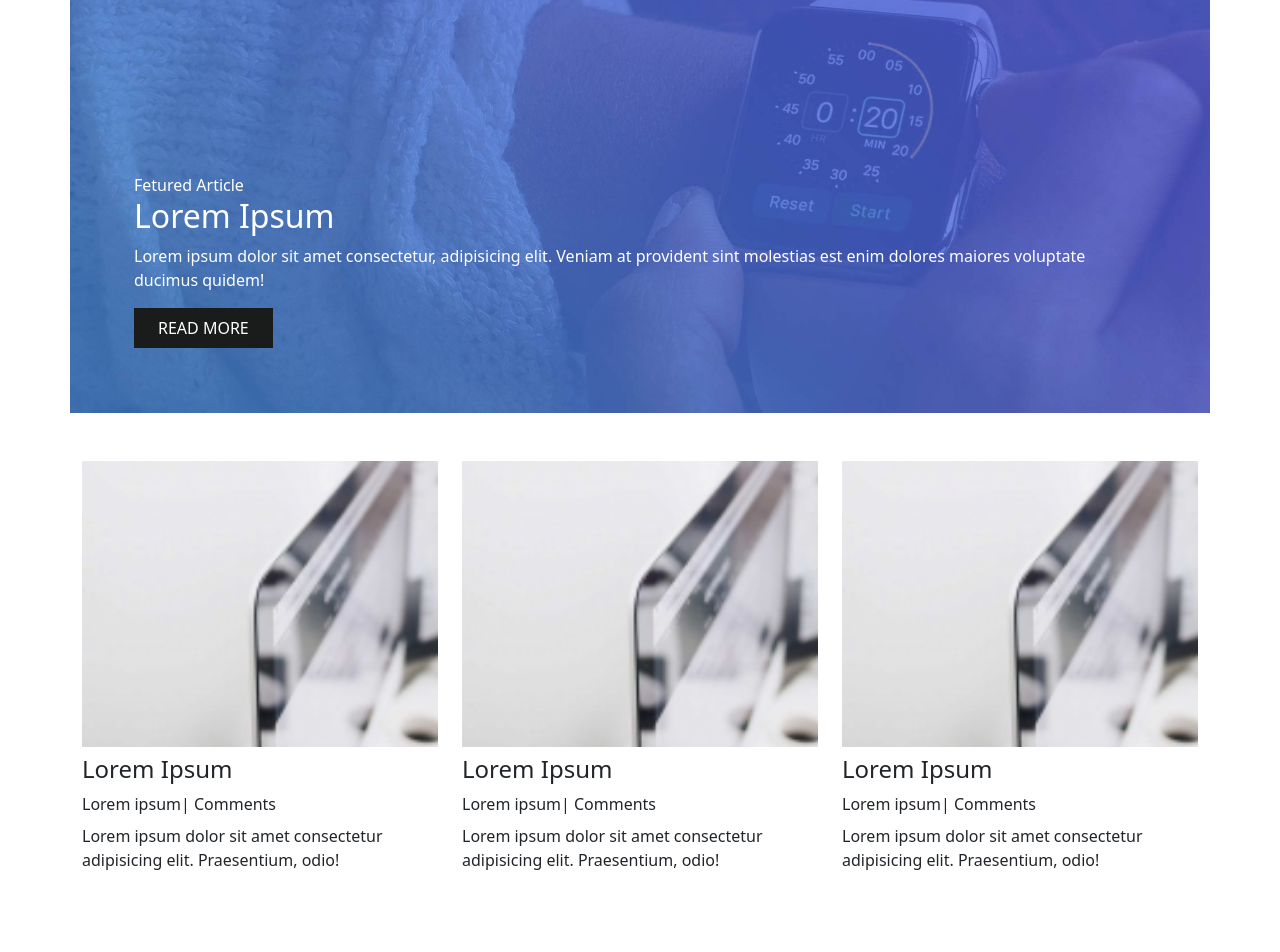
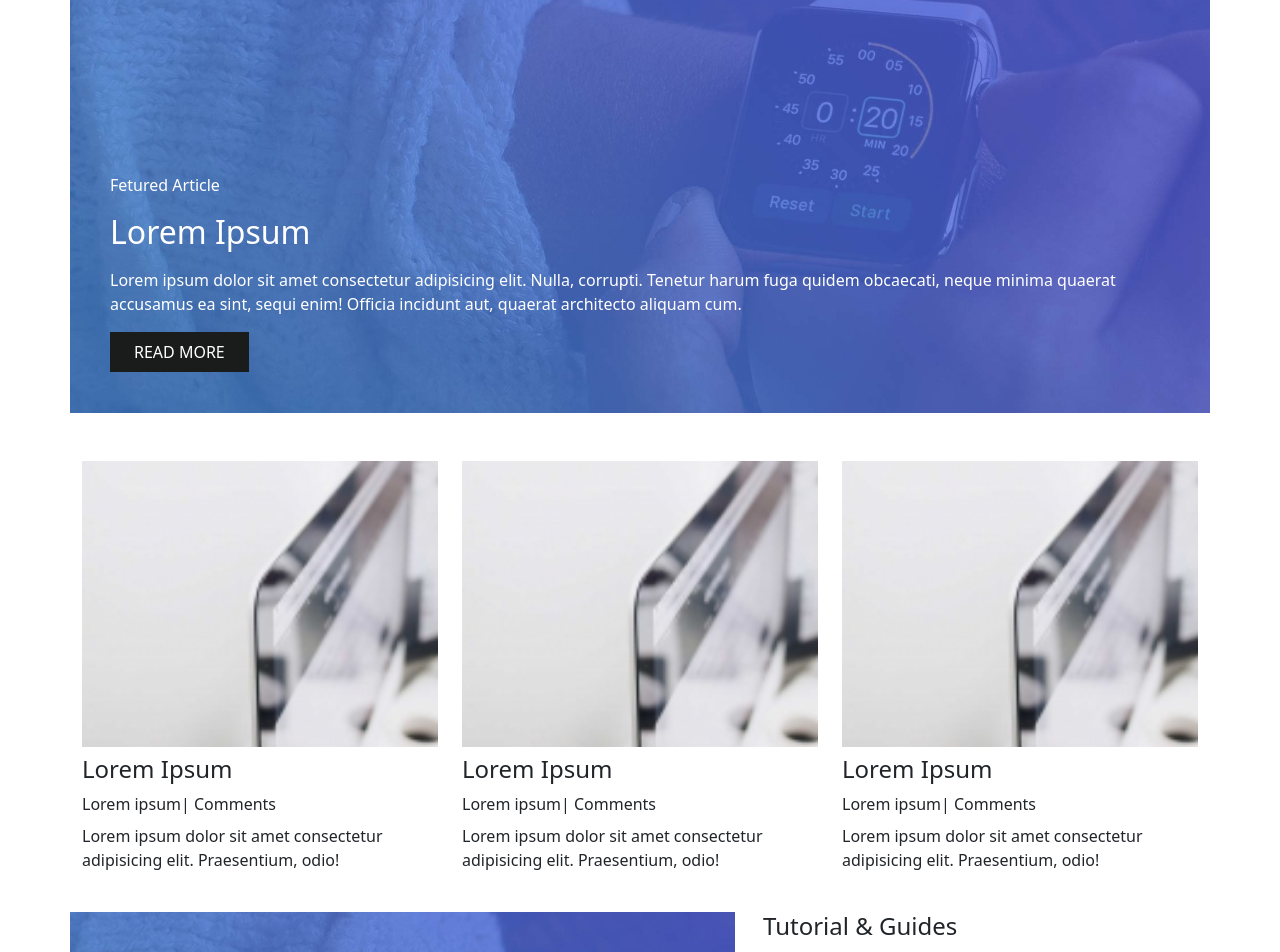
Before and after one commit to edoardorizzo/proj-html-vuejs, a Vue app: page / in a window 1280 px wide. Shown: the part 1800-2752 px from the top of the page. Before the commit the page ends 2688 px from the top, so only its background shows below. Built offline with nearby package versions, Linux system fonts and the light colour scheme.

Commit message:
create little card component

```diff
--- a/src/components/LastNewsBigCardComp.vue
+++ b/src/components/LastNewsBigCardComp.vue
@@ -7,9 +7,9 @@ name: 'LastNewsBigCardComp',
 
 <template>
     <div class="big_card container mt-4 mb-5">
-        <span>Fetured Article</span>
-        <h2>Lorem Ipsum</h2>
-        <p>Lorem ipsum dolor sit amet consectetur, adipisicing elit. Veniam at provident sint molestias est enim dolores maiores voluptate ducimus quidem!</p>
+        <div class="mb-3">Fetured Article</div>
+        <h2 class="mb-3">Lorem Ipsum</h2>
+        <p class="mb-3">Lorem ipsum dolor sit amet consectetur adipisicing elit. Nulla, corrupti. Tenetur harum fuga quidem obcaecati, neque minima quaerat accusamus ea sint, sequi enim! Officia incidunt aut, quaerat architecto aliquam cum.</p>
         <button class="border-0 p-2 ps-4 pe-4">READ MORE</button>
     </div>
 </template>
@@ -21,8 +21,9 @@ name: 'LastNewsBigCardComp',
 .big_card{
     background-image: url('/img/featured_article_1_bg.jpg');
     background-size: cover;
+    width: 100%;
     height: 480px;
-    padding: 64px;
+    padding: 40px;
     padding-top: 240px;
     color: $white;
 
--- a/src/components/LastNewsComp.vue
+++ b/src/components/LastNewsComp.vue
@@ -1,10 +1,13 @@
 <script>
 import LastNewsCardComp from './LastNewsCardComp.vue';
 import LastNewsBigCardComp from './LastNewsBigCardComp.vue';
+import TutorialComp from './TutorialComp.vue'
+
 export default {
     components:{
         LastNewsCardComp,
         LastNewsBigCardComp,
+        TutorialComp,
     },
     name: 'LastNewsComp',
 }
@@ -31,6 +34,7 @@ export default {
                 <LastNewsCardComp></LastNewsCardComp>
                 <LastNewsCardComp></LastNewsCardComp>
                 <LastNewsCardComp></LastNewsCardComp>
+                <TutorialComp></TutorialComp>
             </div>
 
         </div>
--- a/src/components/SiteHeader.vue
+++ b/src/components/SiteHeader.vue
@@ -44,6 +44,7 @@ header {
     button {
         background-color: $black;
         color: $white;
+        font-size: 12px;
     }
 }
 </style>
--- /dev/null
+++ b/src/components/TutorialComp.vue
@@ -0,0 +1,54 @@
+<script>
+import TutorialLittleCardComp from './TutorialLittleCardComp.vue';
+
+export default {
+    components:{
+        TutorialLittleCardComp,
+    },
+    name: 'TutorialComp',
+
+}
+
+</script>
+
+
+<template>
+    <div class="tutorial mt-4 mb-5">
+        <div class="row">
+            <div class="big_card col-7">
+                <div class="mb-3">Fetured Article</div>
+                <h2 class="mb-3">Lorem Ipsum</h2>
+                <p class="mb-3">Lorem ipsum dolor sit amet consectetur adipisicing elit. Nulla, corrupti. Tenetur harum fuga
+                    quidem obcaecati, neque minima quaerat accusamus ea sint, sequi enim! Officia incidunt aut, quaerat
+                    architecto aliquam cum.</p>
+                <button class="border-0 p-2 ps-4 pe-4">READ MORE</button>
+            </div>
+            <div class="tutorial_guides ms-3 col-4">
+                <h4>Tutorial & Guides</h4>
+                <hr class="w-25">
+                <TutorialLittleCardComp></TutorialLittleCardComp>
+                <TutorialLittleCardComp></TutorialLittleCardComp>
+                <TutorialLittleCardComp></TutorialLittleCardComp>
+            </div>
+        </div>
+
+    </div>
+</template>
+
+
+<style lang="scss" scoped>
+@use '../partials/partials.scss' as *;
+
+.big_card {
+    background-image: url('/img/featured_article_1_bg.jpg');
+    background-size: cover;
+    padding: 40px;
+    padding-top: 200px;
+    color: $white;
+
+    button {
+        background-color: $black;
+        color: $white;
+    }
+}
+</style>
--- /dev/null
+++ b/src/components/TutorialLittleCardComp.vue
@@ -0,0 +1,38 @@
+<script>
+export default {
+    name: 'TutorialLittleCardComp',
+}
+</script>
+
+
+<template>
+    <div class="tutorial_little_card d-flex align-items-center mb-2">
+        <div class="img_container w-50 me-2">
+            <img class="w-100" src="/img/post_feat_img_23-700x441.jpg" alt="">
+        </div>
+        <div class="text_container">
+            <h5>Lorem Ipsum</h5>
+            <p>Lorem ipsum dolor sit amet.</p>
+        </div>
+    </div>
+</template>
+
+
+<style lang="scss" scoped>
+@use '../partials/partials.scss' as *;
+
+.tutorial_guides {
+
+h5{
+    font-size: 16px;
+}
+
+p{
+    font-size: 14px;
+}
+
+hr {
+    color: $orange;
+}
+}
+</style>
```
